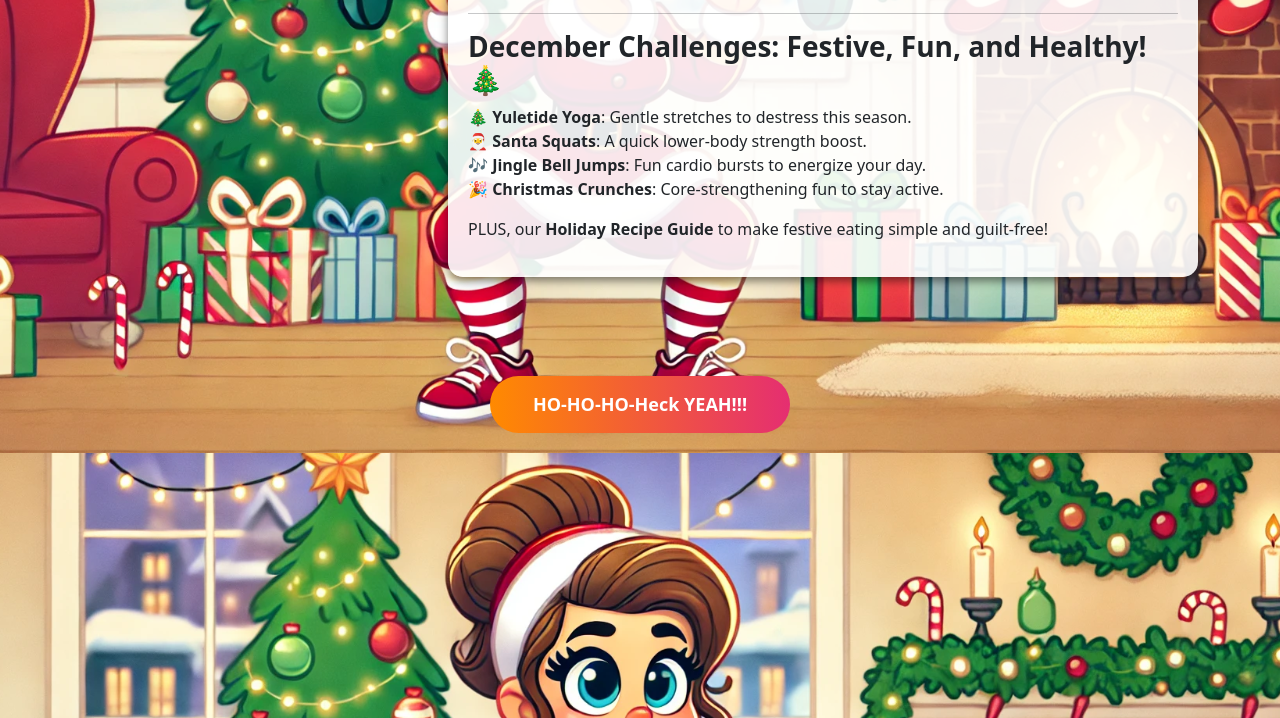
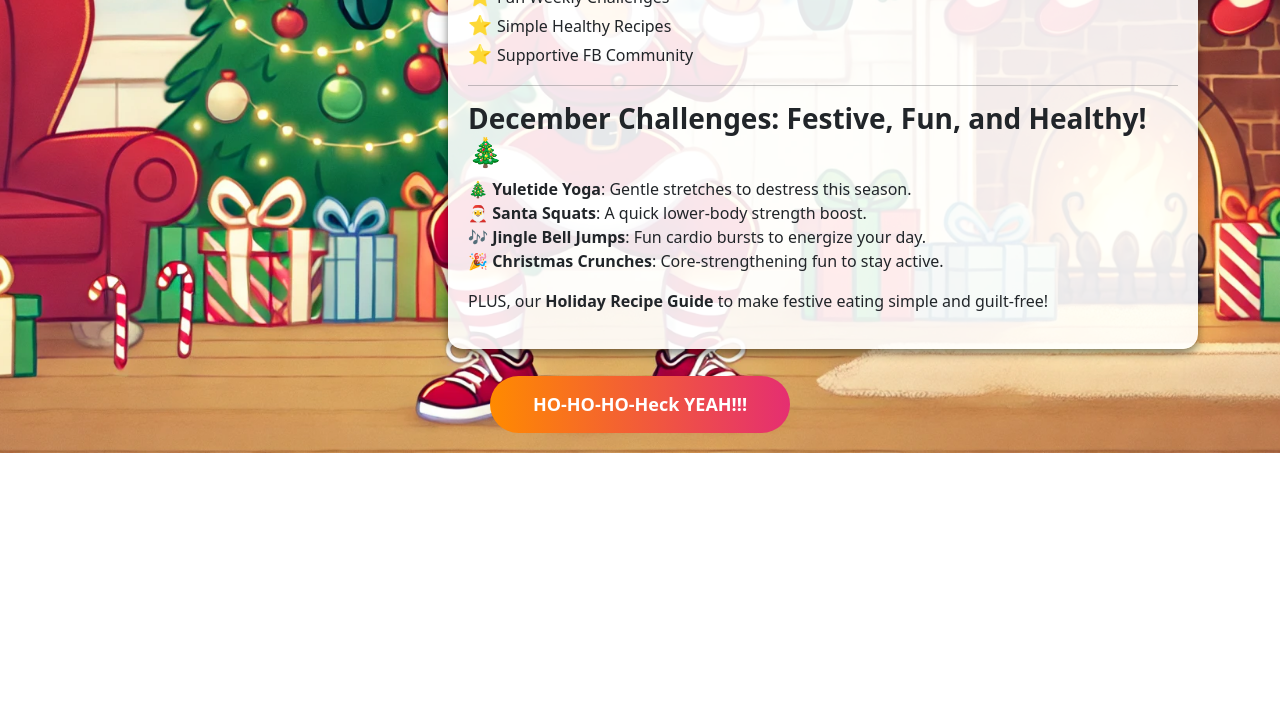
Before and after one commit to RunningMoms/healthy-habits-club, a plain HTML site: page index.html in a window 1280 px wide. Shown: the part 347-1065 px from the top of the page. After the commit the page ends 800 px from the top, so only its background shows below. Drawn offline with nearby package versions, Linux system fonts and the light colour scheme; a script that the page names is missing.

Commit message:
workable modal placement

```diff
--- a/design.css
+++ b/design.css
@@ -25,7 +25,8 @@ body {
 }
 
 .offer-box {
-    margin-bottom: 11em;
+    position: fixed;
+    bottom: +6.5em;
     max-height: 70vh;
     min-width: 300px;
     overflow-y: auto;
```
